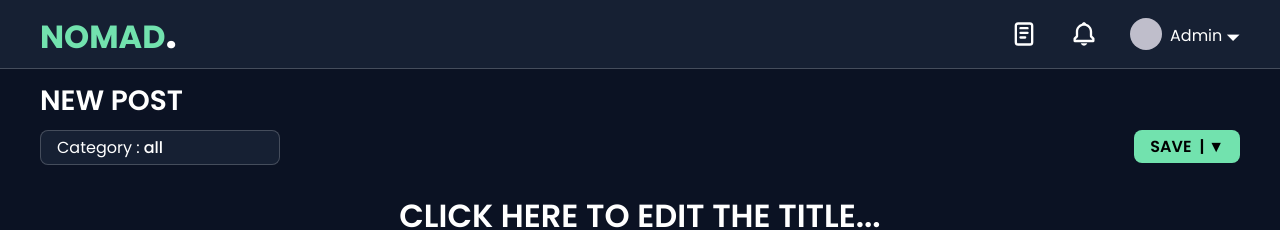
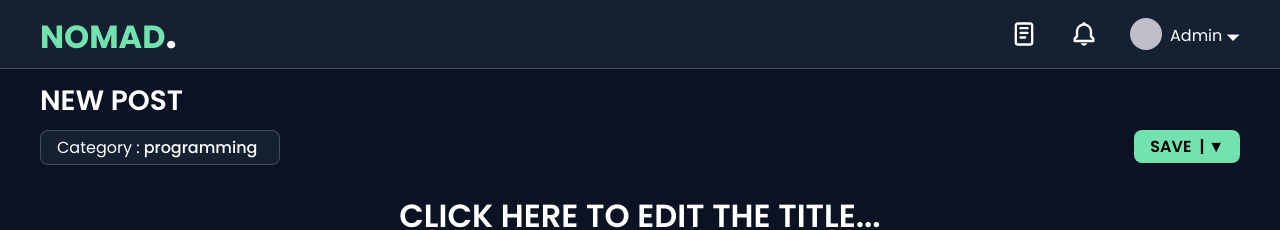
Before and after one commit to SELVAPRASANTH-SELLASAMY/nomad, a React (Create React App) app: page /home/newpost in a window 1280 px wide. Shown: the top 230 px of the page. Built offline with nearby package versions, Linux system fonts and the light colour scheme.

Commit message:
Modified Category options

```diff
--- a/src/components/home/Home.jsx
+++ b/src/components/home/Home.jsx
@@ -4,7 +4,7 @@ import { useState } from "react";
 function Home(){
     const sortOptions = ["publish date","popular","name","view count"];
     const [sort,setSort] = useState(sortOptions[0]);
-    const categoryOptions = ["All","programming","technology","general"];
+    const categoryOptions = ["All","programming","Frontend","Backend","Database","technology","general"]
     const [category,setCategory] = useState(categoryOptions[0]);
     return(
         <>
--- a/src/components/newpost/Newpost.jsx
+++ b/src/components/newpost/Newpost.jsx
@@ -8,7 +8,7 @@ function Newpost(){
         content:'',
         published:false
     });
-    const categoryOptions = ["All","programming","technology","general"];
+    const categoryOptions = ["programming","Frontend","Backend","Database","technology","general"];
     const [category,setCategory] = useState(categoryOptions[0]);
     return(
         <>
```
